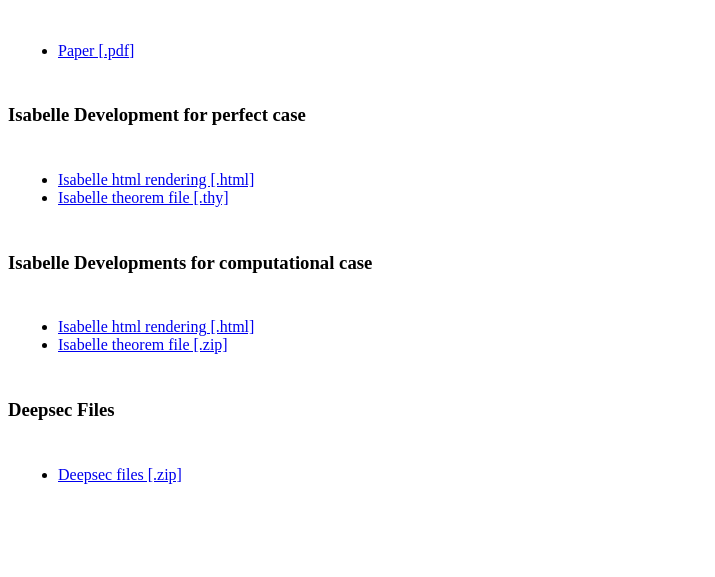
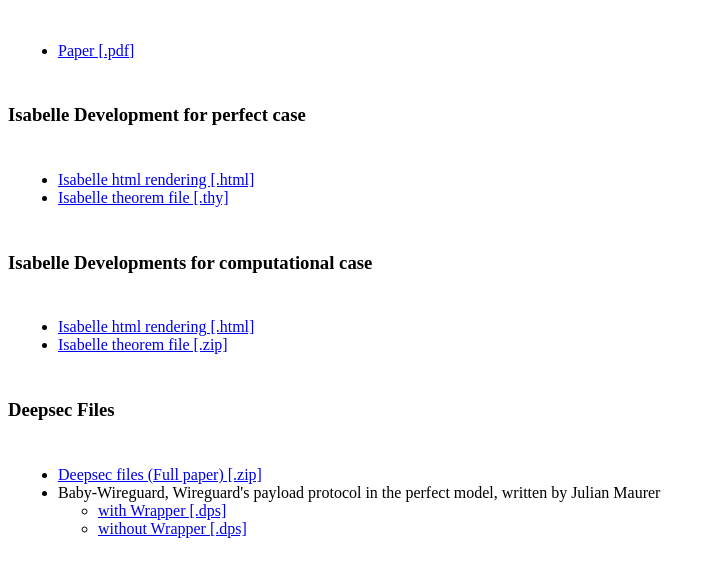
Before and after one commit to uc-is-sc/uc-is-sc.github.io, a plain HTML site: page index.html in a window 1280 px wide. Shown: the part 105-682 px from the top of the page, without its empty margins (0-715 px from the left). Drawn offline with Linux system fonts and the light colour scheme.

Commit message:
Added Julian Maurer's Deepsec wireguard model.

```diff
--- a/index.html
+++ b/index.html
@@ -46,7 +46,13 @@
 	</h3>
 	<div class="contents">
 	    <ul>
-	        <li><a href="deepsec/deepsec-commitment.zip">Deepsec files [.zip]</a></li>
+	        <li><a href="deepsec/deepsec-commitment.zip">Deepsec files (Full paper) [.zip]</a></li>
+                <li>Baby-Wireguard, Wireguard's payload protocol in the perfect model, written by Julian Maurer
+                    <ul>
+                        <li><a href="deepsec/baby-wireguard/babyWG.dps">with Wrapper [.dps]</a></li>
+                        <li><a href="deepsec/baby-wireguard/babyWG_noWrapper.dps">without Wrapper [.dps]</a></li>
+                    <ul>
+                </li>
 	    </ul>
 	</div>
 
```
Also changed, not shown: 2 other files.
